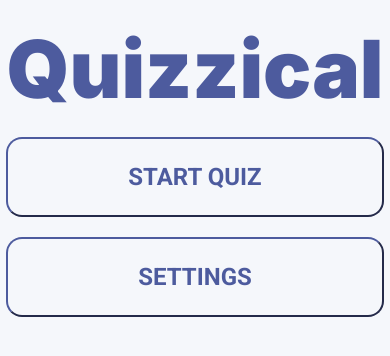
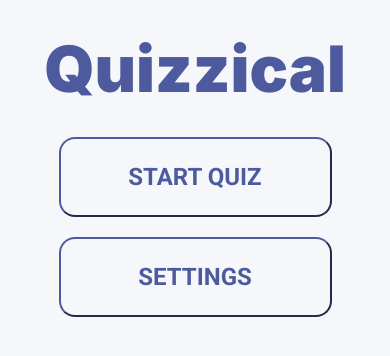
Before and after one commit to FoivosNektariosPanagi/Quizzical, a React (Vite) app: page / in a window 390 px wide. Shown: the top 356 px of the page. Built offline with nearby package versions, Linux system fonts and the light colour scheme.

Commit message:
mobile friendly

```diff
--- a/src/index.scss
+++ b/src/index.scss
@@ -21,11 +21,11 @@ body {
   display: flex;
   flex-direction: column;
   align-items: center;
-  width: 80vw;
   gap: 20px;
+
   &__tittle {
     font-family: Inter;
-    font-size: 80px;
+    font-size: 4rem;
     font-weight: 900;
     line-height: 97px;
     letter-spacing: 0em;
@@ -33,7 +33,7 @@ body {
   }
 
   &__button {
-    width: 378px;
+    width: 70vw;
     height: 80px;
     border-radius: 16px;
     border-color: $blue-accent;
```
